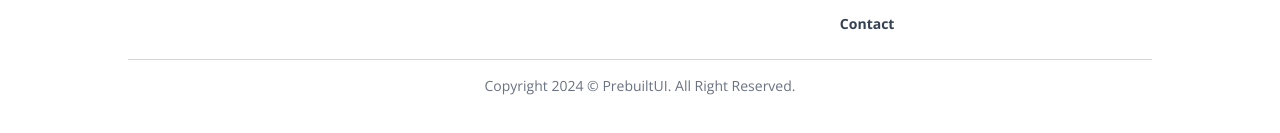
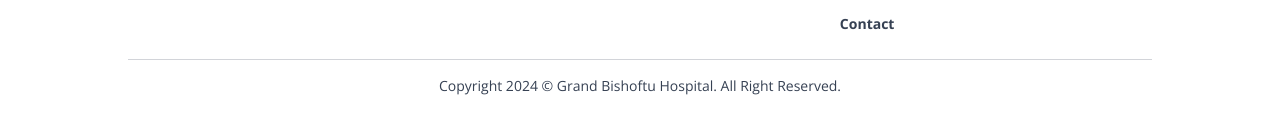
Before and after one commit to Tsedniya/Grand_Bishoftu_Hospital, a React (Vite) app in the folder myapp/: page /services in a window 1280 px wide. Shown: the part 185-318 px from the top of the page. Built offline with nearby package versions, Linux system fonts and the light colour scheme.

Commit message:
frontend:footer

```diff
--- a/myapp/src/components/Footer.jsx
+++ b/myapp/src/components/Footer.jsx
@@ -75,8 +75,8 @@ const Footer = () => {
                     </div>
                 </div>
             </div>
-            <p className="pt-4 text-center text-xs md:text-sm pb-5">
-                Copyright 2024 © <a href="https://prebuiltui.com">PrebuiltUI</a>. All Right Reserved.
+            <p className="pt-4 text-center text-gray-700 text-xs md:text-sm pb-5">
+                Copyright 2024 © Grand Bishoftu Hospital. All Right Reserved.
             </p>
         </footer>
     );
```
